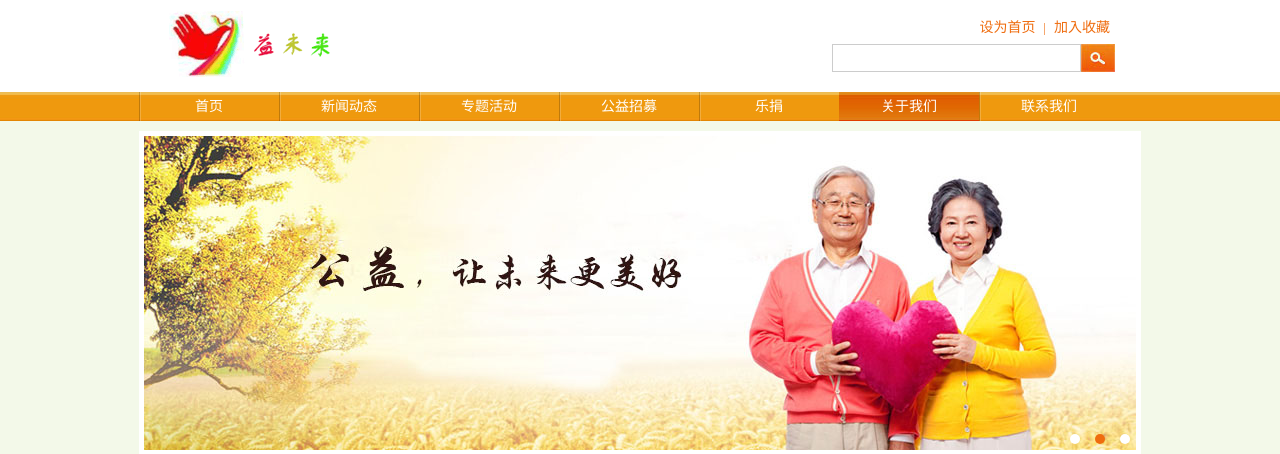
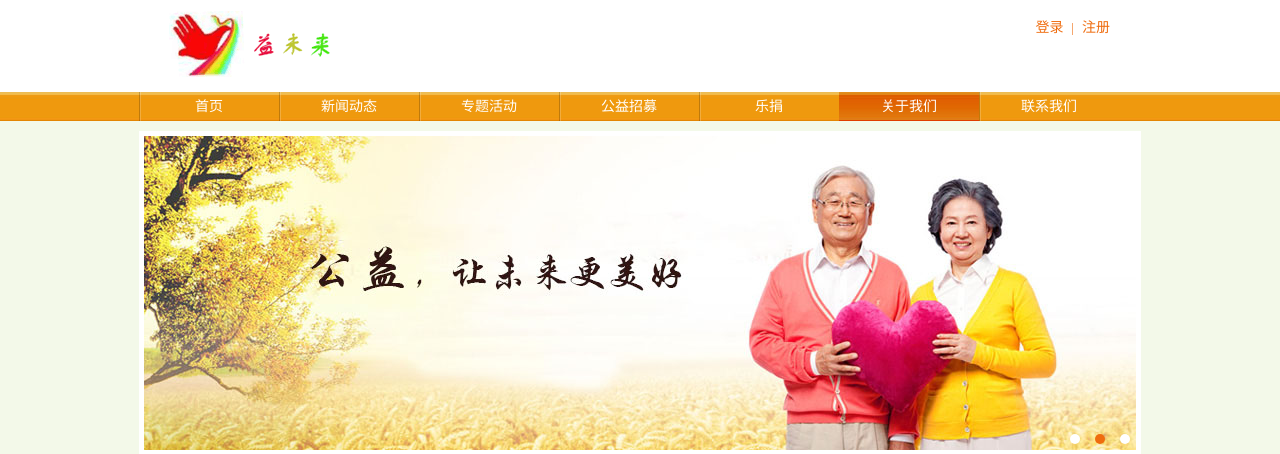
Before and after one commit to dreamer2018/YWL, a Django app: page /about/ in a window 1280 px wide. Shown: the top 454 px of the page. Run offline with Django 3.2, Linux system fonts and the light colour scheme.

Commit message:
修改页面，添加用户界面

```diff
--- a/templates/base.html
+++ b/templates/base.html
@@ -21,18 +21,15 @@
     <div class="wt1002">
         <div class="r">
             <div class="toplink">
-                <a href="" onclick="this.style.behavior='url(#default#homepage)';this.setHomePage('');">设为首页</a> |
-                <a href="javascript:window.external.AddFavorite('','益未来')">加入收藏</a>
-            </div>
-            <div class="topsearch">
-                <form action="" method="post" id="form1">
-                    <input type="text" value="" class="tetPut" id="searchnew" name="searchnew"/>
-                    <input name="提交" type="submit" class="tetBut" value=""/>
-                </form>
+                {% if user %}
+                    <a href="/user/{{ user.id }}">{{ user.name }}</a> | <a href="/logout/">注销</a>
+                {% else %}
+                    <a href="/login/">登录</a> | <a href="/register/">注册</a>
+                {% endif %}
             </div>
         </div>
         <div class="l">
-            <a href="#" title="益未来"><img src="{{ url }}/images/logo.gif"/></a>
+            <a href="#" title="益未来"><img src="{{ url }}images/logo.gif"/></a>
         </div>
         <div class="clear"></div>
     </div>
```
